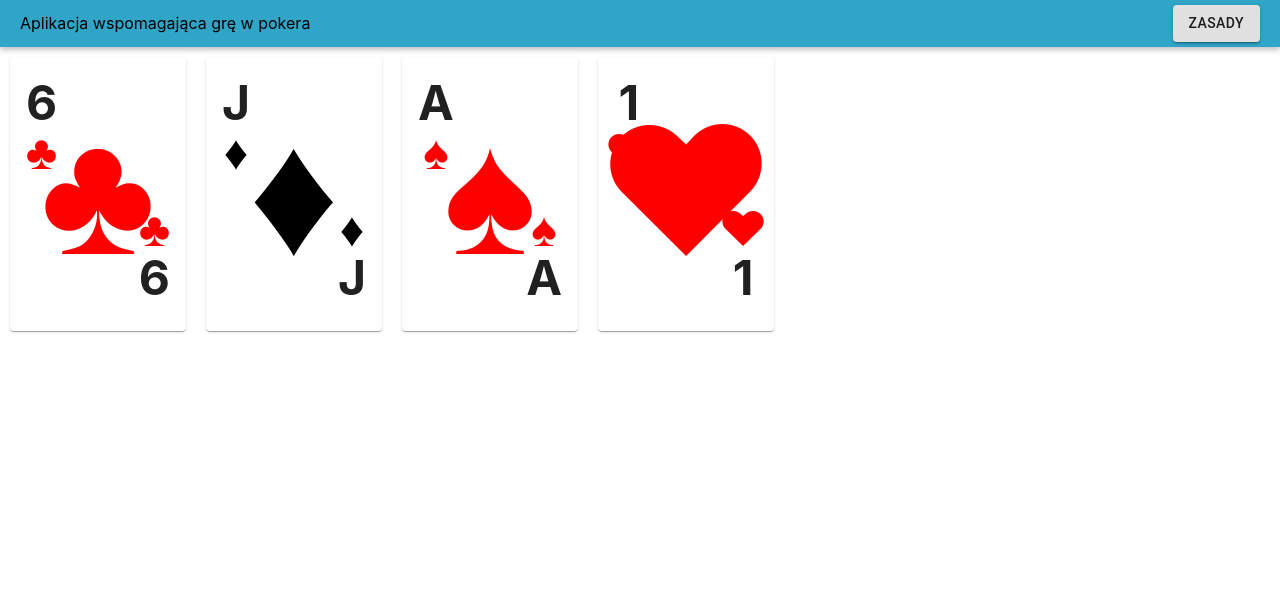
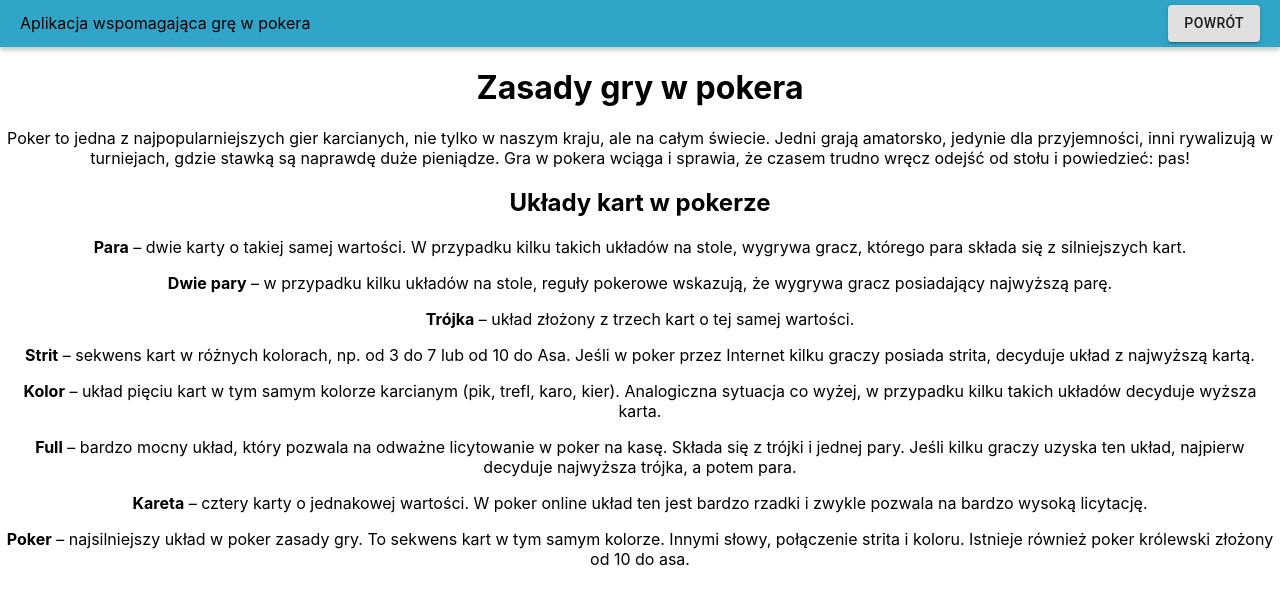
Before and after one commit to ogigg/react-poker-helper, a React (Create React App) app: page /rules in a window 1280 px wide. Shown: the top 604 px of the page. Built offline with nearby package versions, Linux system fonts and the light colour scheme.

Commit message:
Added rules page. Added react-router. Change header button to adjust for current page. Disabled selection on card.

```diff
--- a/src/App.js
+++ b/src/App.js
@@ -1,4 +1,4 @@
-import React from 'react';
+import React, { useState } from 'react';
 import Button from '@material-ui/core/Button';
 import './App.css';
 import Card from '@material-ui/core/Card';
@@ -7,9 +7,21 @@ import CardContent from '@material-ui/core/CardContent';
 import { makeStyles } from '@material-ui/core/styles';
 import { red } from '@material-ui/core/colors';
 import Grid from '@material-ui/core/Grid';
+import {
+  BrowserRouter as Router,
+  Switch,
+  Route,
+  Link
+} from "react-router-dom";
+import RulesPage from './Rules'
+
 
 const useStyles = makeStyles(theme => ({
   card: {
+      '-webkit-user-select': 'none',
+      '-moz-user-select': 'none',
+      '-ms-user-select': 'none',
+      'user-select': 'none',
       // fontWeight: 'bold',
       // fontSize: "100px",
       height: "15em",
@@ -31,13 +43,34 @@ const useStyles = makeStyles(theme => ({
   },
 
 }));
+// function RulesPage(){
+//   console.log("TEST");
+//   return (
 
-function Header(){
+//       <div>heelo test</div>
+//   );
+//   }
+function Header(props){
+  let button;
+  if(props.page == "rules"){
+    button =
+    <Button component={Link} to="/rules" variant="contained">
+      Zasady gry
+    </Button>
+  }
+  else{
+    button =
+    <Button component={Link} to="/home" variant="contained">
+      Powrót
+    </Button>
+  }
+
   return (
     <div className="header container">
     Aplikacja wspomagająca grę w pokera
-    <Button variant="contained" >Zasady</Button>
+    {button}
     </div>
+
   );
 }
 
@@ -100,17 +133,38 @@ function BaseCard(props) {
   );
 }
 
+function HomePage(){
+  return (
+    <Grid container alignContent = "center" direction='row'>
+    <BaseCard color="red" number="6" suit = "club"></BaseCard>
+    <BaseCard color="black" number="J" suit = "diamond"></BaseCard>
+    <BaseCard color="red" number="A" suit = "spade"></BaseCard>
+    <BaseCard color="red" number="1" suit = "heart"></BaseCard>
+  </Grid>
+  );
+}
+
 function App() {
+  const [page, setPage] = useState(
+    "rules"
+  );
   return (
+    <Router>
     <div className="App">
-      <Header/>
-      <Grid container alignContent = "center" direction='row'>
-        <BaseCard color="red" number="6" suit = "club"></BaseCard>
-        <BaseCard color="black" number="J" suit = "diamond"></BaseCard>
-        <BaseCard color="red" number="A" suit = "spade"></BaseCard>
-        <BaseCard color="red" number="1" suit = "heart"></BaseCard>
-      </Grid>
+      <Header page = {page}/>
+      <Switch>
+      <Route path="/rules" render={props => ( setPage("home"),
+                    <RulesPage />
+                )} >
+        </Route>
+      <Route path="/" render={props => ( setPage("rules"),
+                    <HomePage />
+                )} >
+        </Route>
+      </Switch>
+
     </div>
+    </Router>
   );
 }
 
--- /dev/null
+++ b/src/Rules.js
@@ -0,0 +1,19 @@
+import React from 'react';
+
+export default function RulesPage(){
+    return (
+        <div>
+            <h1>Zasady gry w pokera</h1>
+                <p>Poker to jedna z najpopularniejszych gier karcianych, nie tylko w naszym kraju, ale na całym świecie. Jedni grają amatorsko, jedynie dla przyjemności, inni rywalizują w turniejach, gdzie stawką są naprawdę duże pieniądze. Gra w pokera wciąga i sprawia, że czasem trudno wręcz odejść od stołu i powiedzieć: pas!</p>
+            <h2>Układy kart w pokerze</h2>
+                <p><b>Para</b> – dwie karty o takiej samej wartości. W przypadku kilku takich układów na stole, wygrywa gracz, którego para składa się z silniejszych kart.</p>
+                <p><b>Dwie pary</b> – w przypadku kilku układów na stole, reguły pokerowe wskazują, że wygrywa gracz posiadający najwyższą parę.</p>
+                <p><b>Trójka</b> – układ złożony z trzech kart o tej samej wartości.</p>
+                <p><b>Strit</b> – sekwens kart w różnych kolorach, np. od 3 do 7 lub od 10 do Asa. Jeśli w poker przez Internet kilku graczy posiada strita, decyduje układ z najwyższą kartą.</p>
+                <p><b>Kolor</b> – układ pięciu kart w tym samym kolorze karcianym (pik, trefl, karo, kier). Analogiczna sytuacja co wyżej, w przypadku kilku takich układów decyduje wyższa karta.</p>
+                <p><b>Full</b> – bardzo mocny układ, który pozwala na odważne licytowanie w poker na kasę. Składa się z trójki i jednej pary. Jeśli kilku graczy uzyska ten układ, najpierw decyduje najwyższa trójka, a potem para.</p>
+                <p><b>Kareta</b> – cztery karty o jednakowej wartości. W poker online układ ten jest bardzo rzadki i zwykle pozwala na bardzo wysoką licytację.</p>
+                <p><b>Poker</b> – najsilniejszy układ w poker zasady gry. To sekwens kart w tym samym kolorze. Innymi słowy, połączenie strita i koloru. Istnieje również poker królewski złożony od 10 do asa.</p>
+        </div>
+    );
+    }
```
